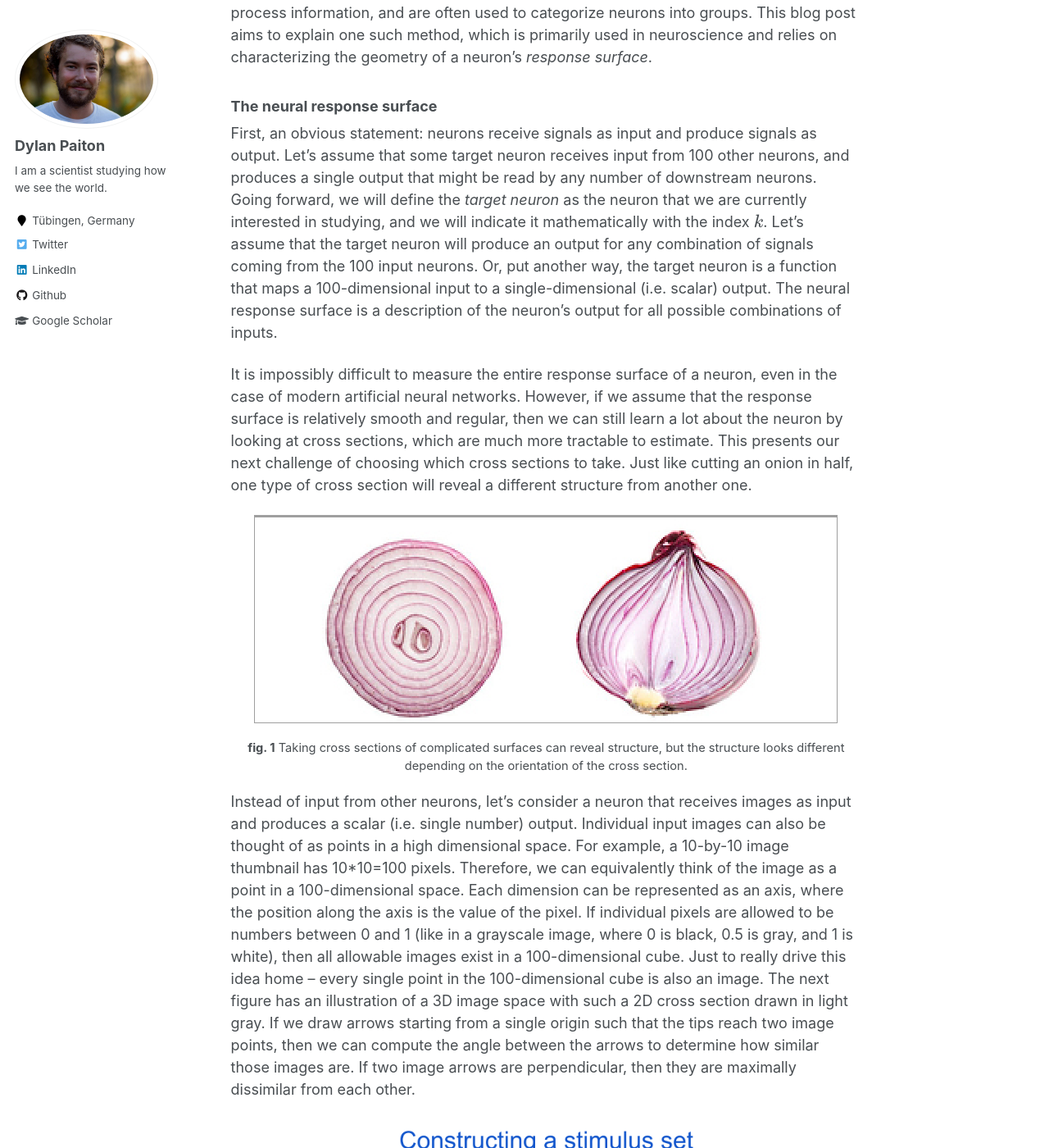
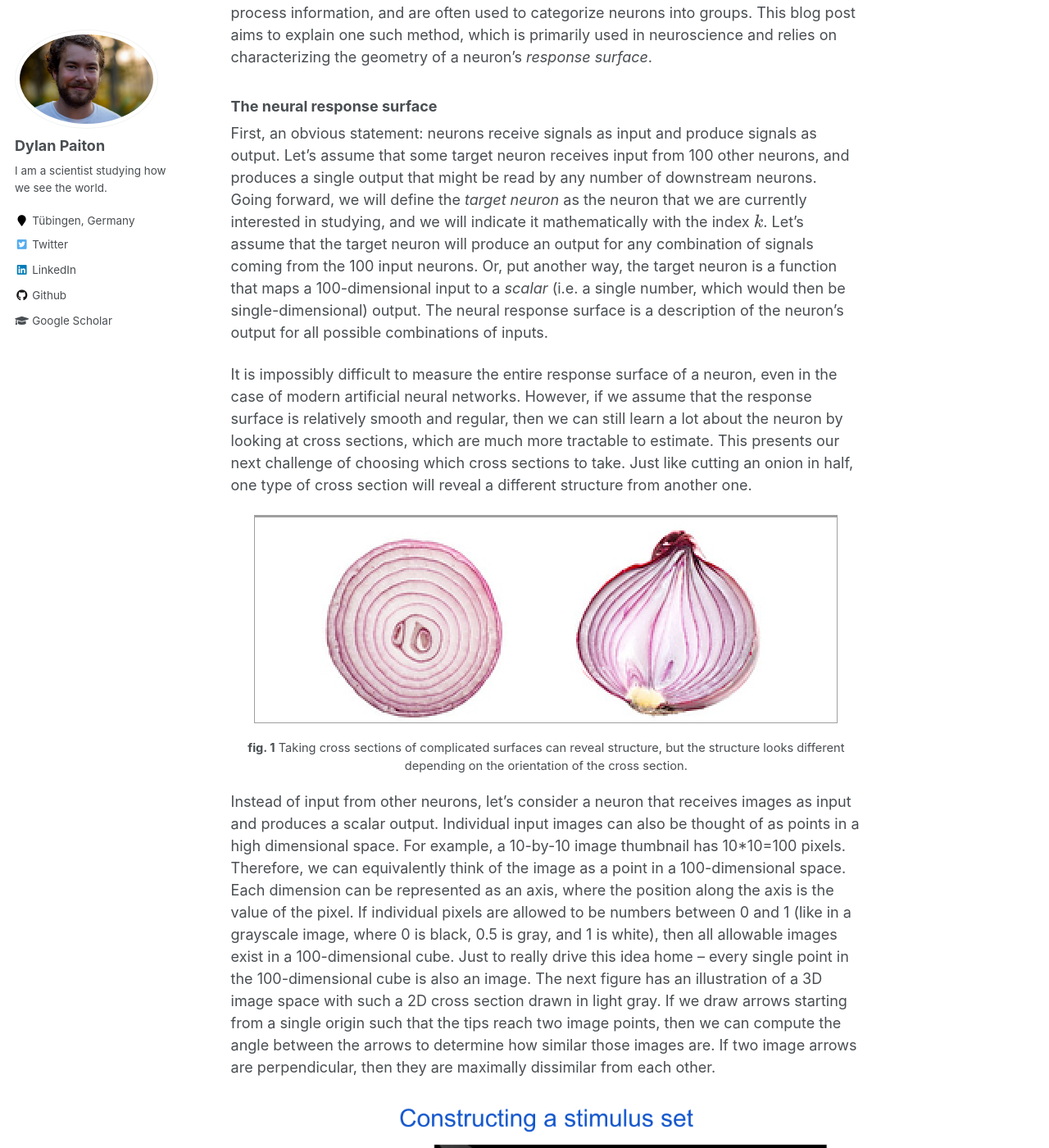
Before and after one commit to dpaiton/dpaiton.github.io, a Jekyll site: the page built from _posts/2021-05-18-neuron-response-contours.md, in a window 1280 px wide and 1400 px high, scrolled down 1484 px. Shown: the whole window at 82% size. Built offline with Jekyll 4.4.1, drawn with Linux system fonts in a browser that asks for light colours; formulas are drawn with MathJax 3; part of the change alters nothing that is shown; some of the changed text lies outside the part shown.

Commit message:
small word choice differences

```diff
--- a/_posts/2021-05-18-neuron-response-contours.md
+++ b/_posts/2021-05-18-neuron-response-contours.md
@@ -22,7 +22,7 @@ To encode such a world, our brain might want to have a "vertical edge detector"
 This means we want our neuron to be _selective_ for the presence of a vertical edge, as opposed to other orientations, but _invariant_ to the phase of the edge, i.e. whether it is 0s followed by 1s or the other way around.
 In neuroscience, such a neuron is called a complex cell and is a common basic cell type.
 
-It was precisely the [discovery](https://www.brains-explained.com/how-hubel-and-wiesel-revolutionized-neuroscience/) of analogous neuron types in the visual cortex of cats that lead scientists to hypothesize that the brain is wired up to perform computations on signals coming from the world.
+It was precisely the [discovery](https://www.brains-explained.com/how-hubel-and-wiesel-revolutionized-neuroscience/) of analogous neuron types in the visual cortex of cats that led scientists to hypothesize that the brain is wired up to perform computations on signals coming from the world.
 This discovery occured in the late 1950s and created a revolution in neuroscience research.
 About twenty years later a scientist named Dr. Kunihiko Fukushima proposed a computer model to emulate the discovered behavior.
 His invention, called the [neocognitron](http://www.scholarpedia.org/article/Neocognitron), was one of the earliest ancestors of modern day deep neural networks.
@@ -37,7 +37,7 @@ First, an obvious statement: neurons receive signals as input and produce signal
 Let's assume that some target neuron receives input from 100 other neurons, and produces a single output that might be read by any number of downstream neurons.
 Going forward, we will define the _target neuron_ as the neuron that we are currently interested in studying, and we will indicate it mathematically with the index $$k$$.
 Let's assume that the target neuron will produce an output for any combination of signals coming from the 100 input neurons.
-Or, put another way, the target neuron is a function that maps a 100-dimensional input to a single-dimensional (i.e. scalar) output.
+Or, put another way, the target neuron is a function that maps a 100-dimensional input to a _scalar_ (i.e. a single number, which would then be single-dimensional) output.
 The neural response surface is a description of the neuron's output for all possible combinations of inputs.
 
 It is impossibly difficult to measure the entire response surface of a neuron, even in the case of modern artificial neural networks.
@@ -52,7 +52,7 @@ Just like cutting an onion in half, one type of cross section will reveal a diff
 Taking cross sections of complicated surfaces can reveal structure, but the structure looks different depending on the orientation of the cross section.
 {: style="text-align: center; font-size:11pt"}
 
-Instead of input from other neurons, let's consider a neuron that receives images as input and produces a scalar (i.e. single number) output.
+Instead of input from other neurons, let's consider a neuron that receives images as input and produces a scalar output.
 Individual input images can also be thought of as points in a high dimensional space.
 For example, a 10-by-10 image thumbnail has 10\*10=100 pixels.
 Therefore, we can equivalently think of the image as a point in a 100-dimensional space.
@@ -137,6 +137,7 @@ The color indicates the output activity of neuron $$k$$, where blue is low and y
 Notice how the lines are straight and orthogonal to $$\Phi_{k}$$.
 This will be true for any linear system, and it means that the neuron is insensitive to orthogonal perturbations away from it's preferred input.
 What happens if we apply a pointwise nonlinearity to our neuron's output?
+A _pointwise nonlienarity_ is a function that maps a single scalar to another scalar, and therefore a pointwise nonlinear neuron does not interact directly with its neighbors in a given layer.
 This is exactly the type of operation that is used in almost all standard deep neural networks: a linear operation followed by a pointwise nonlinearity.
 For example, in the next figure we include the _Rectified Linear Unit (ReLU)_ nonlinearity, which sets all values below some threshold to zero and then acts as an identity mapping (i.e. output equals input) for all values above that same threshold.
 
```
